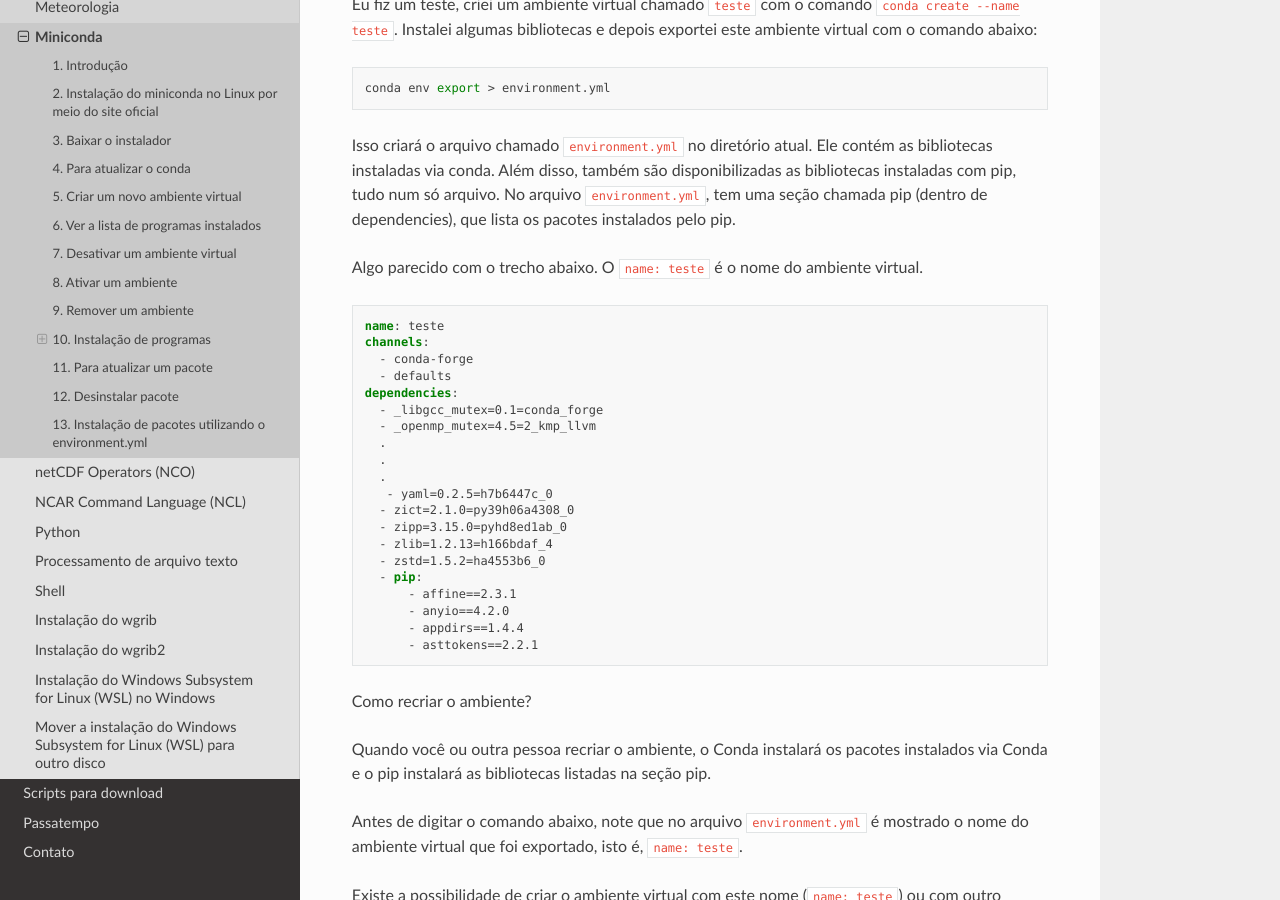
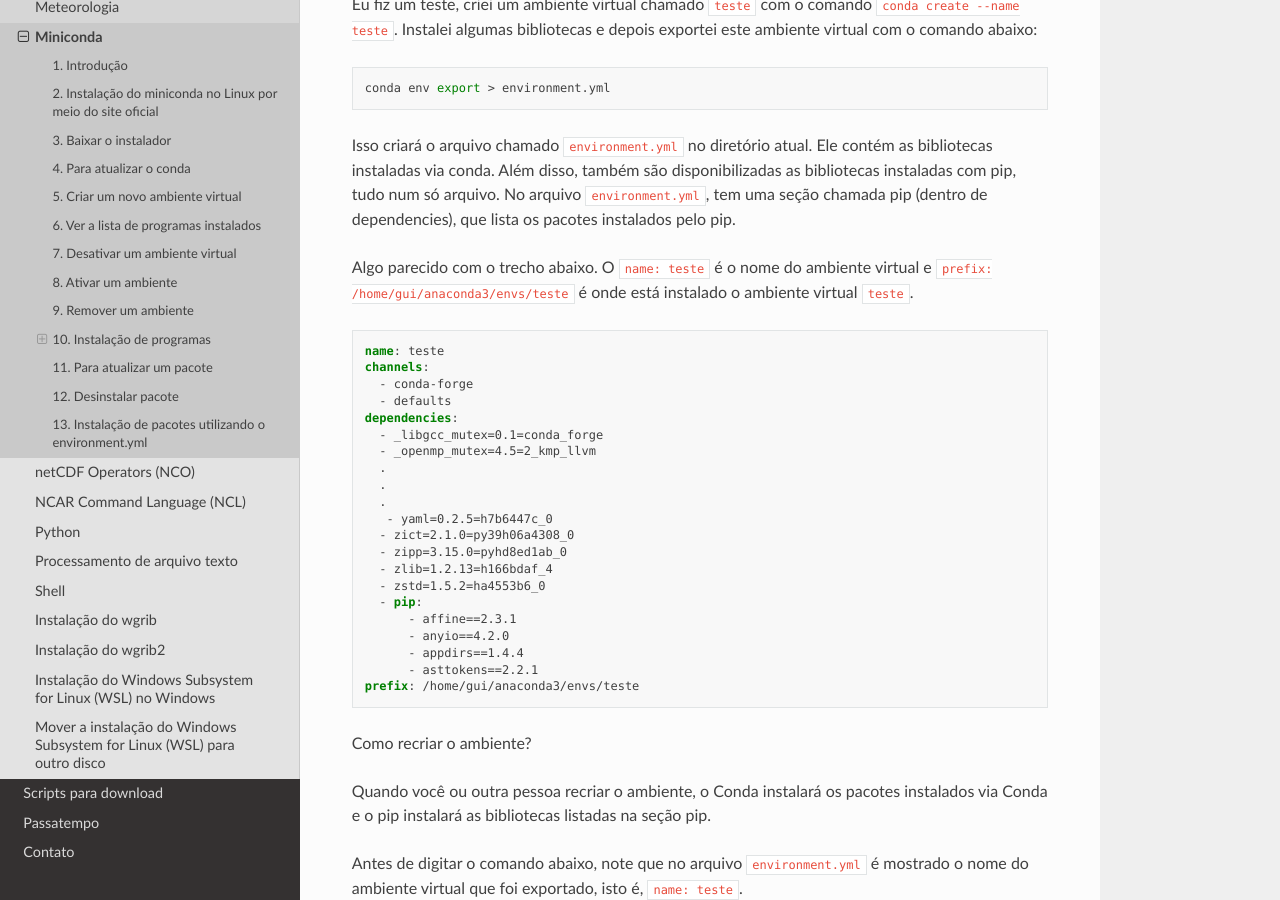
Before and after one commit to jgmsantos/homepage, a Sphinx documentation site: the page built from docs/pages/tutoriais/miniconda.md, in a window 1280 px wide and 900 px high, scrolled down 6500 px. Built offline with Sphinx 7.4.7 and the Read the Docs theme 3.1.0, drawn with Linux system fonts in a browser that asks for light colours; pages that are not in the unit, such as notebooks, are missing from menus.

Commit message:
Miniconda

````diff
--- a/docs/pages/tutoriais/miniconda.md
+++ b/docs/pages/tutoriais/miniconda.md
@@ -274,7 +274,7 @@ conda env export > environment.yml
 
 Isso criará o arquivo chamado `environment.yml` no diretório atual. Ele contém as bibliotecas instaladas via conda. Além disso, também são disponibilizadas as bibliotecas instaladas com pip, tudo num só arquivo. No arquivo `environment.yml`, tem uma seção chamada pip (dentro de dependencies), que lista os pacotes instalados pelo pip.
 
-Algo parecido com o trecho abaixo. O `name: teste` é o nome do ambiente virtual.
+Algo parecido com o trecho abaixo. O `name: teste` é o nome do ambiente virtual e `prefix: /home/gui/anaconda3/envs/teste` é onde está instalado o ambiente virtual `teste`.
 
 ```yaml
 name: teste
@@ -297,6 +297,7 @@ dependencies:
       - anyio==4.2.0
       - appdirs==1.4.4
       - asttokens==2.2.1
+prefix: /home/gui/anaconda3/envs/teste
 ```
 
 Como recriar o ambiente?
````
